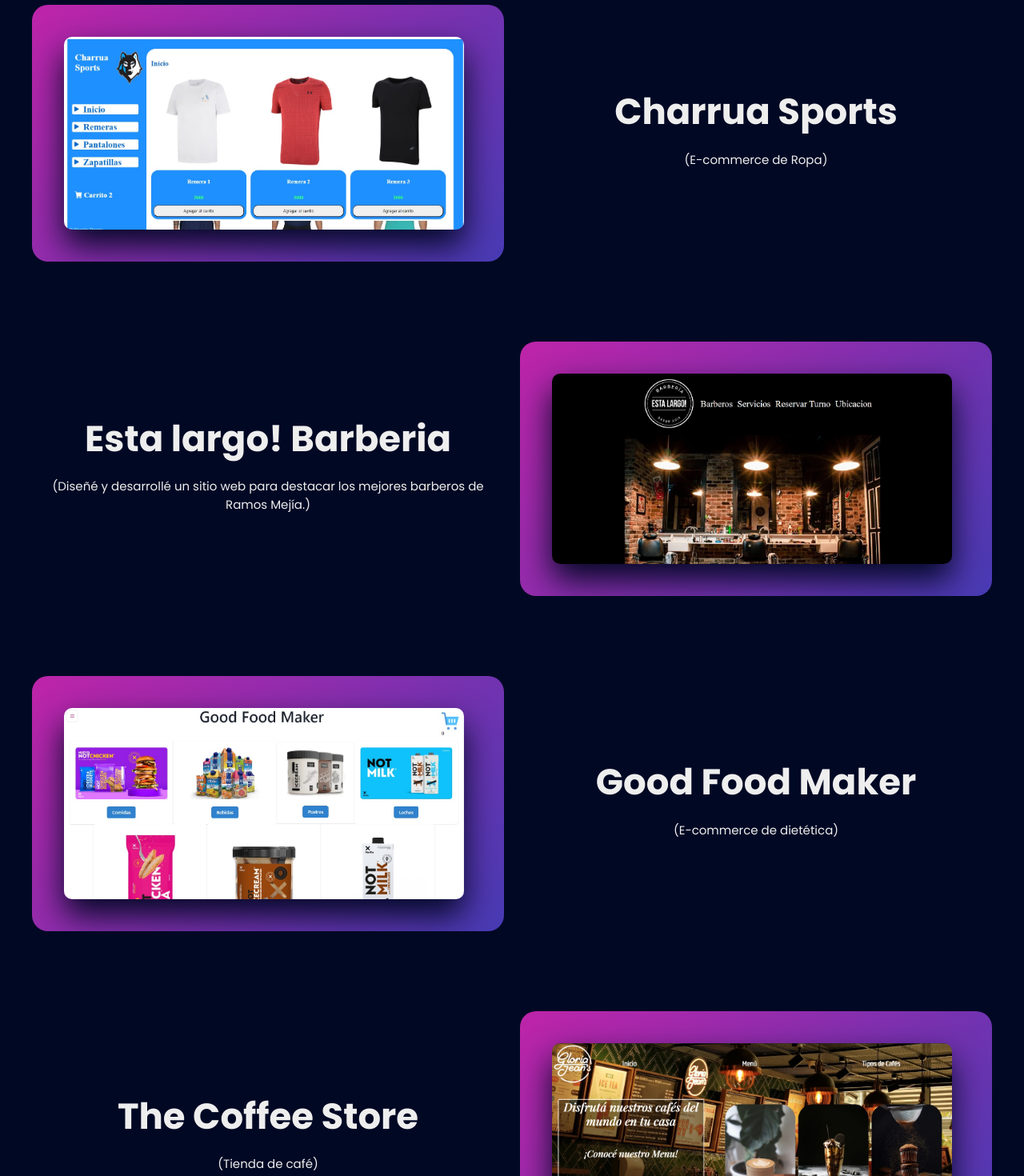
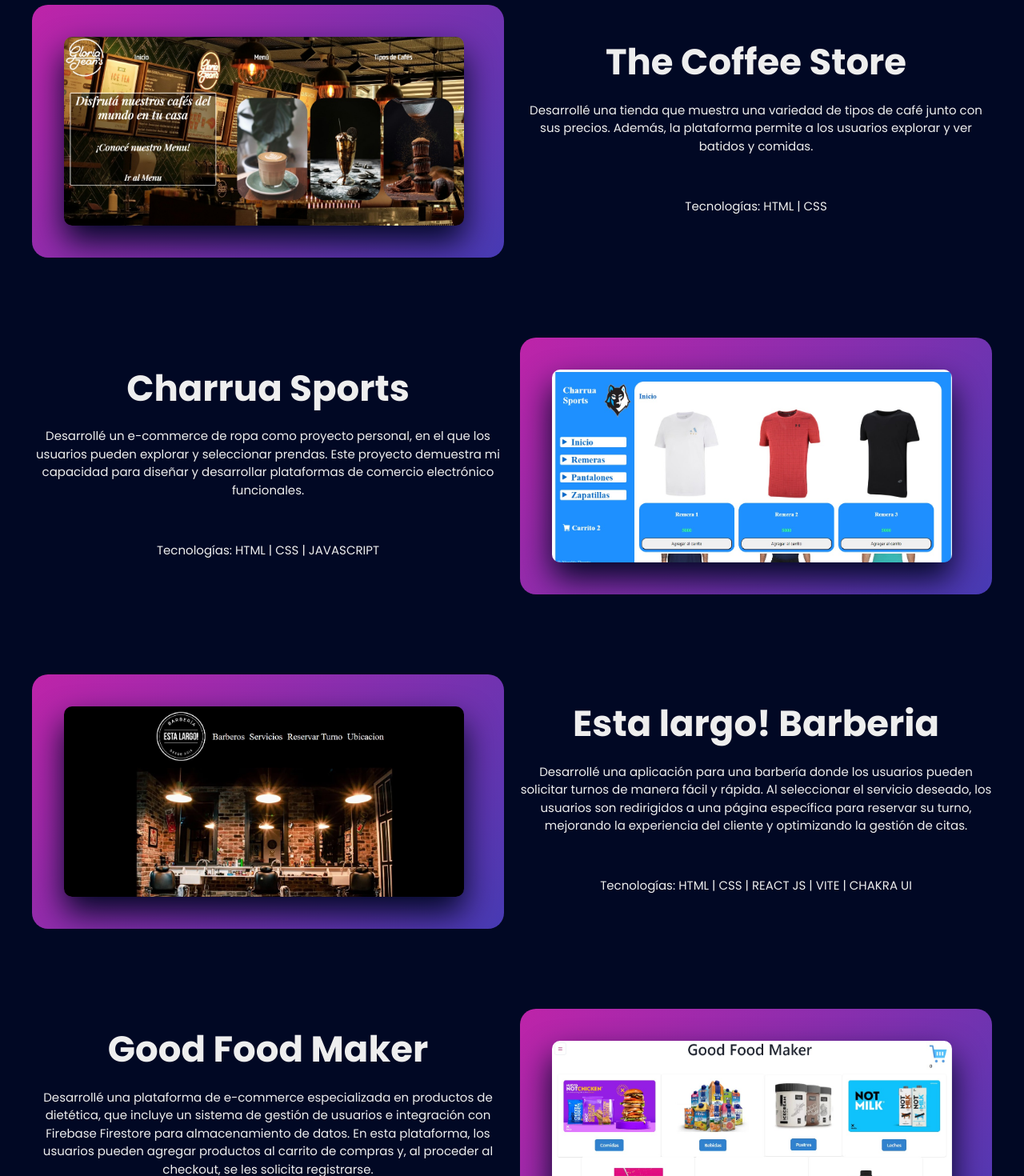
Before and after one commit to Nicollorente/my-portfolio-nicolas-duarte, a React (Vite) app: page / in a window 1280 px wide. Shown: the part 3700-5170 px from the top of the page at 80% size. Built offline with nearby package versions, Linux system fonts and the light colour scheme; a web font is replaced by a local one.

Commit message:
Agregando descripcion en los proyectos y tecnologias utilizadas

```diff
--- a/src/Components/Proyectos.jsx
+++ b/src/Components/Proyectos.jsx
@@ -6,49 +6,57 @@
   const [listProyectos] = useState([
     {
       nombre: "Alma Nails",
-      des: "Primer Proyecto de diseño de uñas",
-
+      des: "Mi primer Proyecto en diseño de uñas",
       img: "alma-nails.jpeg",
-      link:"https://almanails.netlify.app/"
+      link:"https://almanails.netlify.app/",
+      tec:"Tecnologías: HTML | CSS"
     },
     {
       nombre: "Alma Nails (Services)",
       des: "Segundo Proyecto de diseño de uñas enfocado en sus servicios",
       img: "project-alma-nails-services.png",
-      link:"https://alma-nails-card.netlify.app/"
+      link:"https://alma-nails-card.netlify.app/",
+      tec:" Tecnologías: HTML | CSS | JAVASCRIPT"
     }
     ,
+
+    {
+      nombre: "The Coffee Store",
+      des: "Desarrollé una tienda que muestra una variedad de tipos de café junto con sus precios. Además, la plataforma permite a los usuarios explorar y ver  batidos y comidas.",
+      img: "the-coffee-store.jpeg",
+      link:"https://the-coffee-store-nicolas-duarte.netlify.app/",
+      tec: "Tecnologías: HTML | CSS"
+    },
+
     {
       nombre: "Charrua Sports",
-      des: "E-commerce de Ropa",
+      des: "Desarrollé un e-commerce de ropa como proyecto personal, en el que los usuarios pueden explorar y seleccionar prendas. Este proyecto demuestra mi capacidad para diseñar y desarrollar plataformas de comercio electrónico funcionales.",
       img: "charrua-sports.jpeg",
-      link:"https://charruasports.netlify.app/"
+      link:"https://charruasports.netlify.app/",
+      tec: "Tecnologías: HTML | CSS | JAVASCRIPT"
     },
 
     {
       nombre: "Esta largo! Barberia",
-      des: "Diseñé y desarrollé un sitio web para destacar los mejores barberos de Ramos Mejía.",
+      des: "Desarrollé una aplicación para una barbería donde los usuarios pueden solicitar turnos de manera fácil y rápida. Al seleccionar el servicio deseado, los usuarios son redirigidos a una página específica para reservar su turno, mejorando la experiencia del cliente y optimizando la gestión de citas.",
       img: "esta-largo-barberia.jpeg",
-      link:"https://esta-largo-barberia.netlify.app/"
+      link:"https://esta-largo-barberia.netlify.app/",
+      tec: "Tecnologías: HTML | CSS | REACT JS | VITE | CHAKRA UI"
     },
 
     {
       nombre: "Good Food Maker",
-      des: "E-commerce de dietética",
+      des: "Desarrollé una plataforma de e-commerce especializada en productos de dietética, que incluye un sistema de gestión de usuarios e integración con Firebase Firestore para almacenamiento de datos. En esta plataforma, los usuarios pueden agregar productos al carrito de compras y, al proceder al checkout, se les solicita registrarse. ",
       img: "good-food-maker.jpeg",
-      link:"https://good-food-maker.netlify.app/"
-    },
-    {
-      nombre: "The Coffee Store",
-      des: "Tienda de café",
-      img: "the-coffee-store.jpeg",
-      link:"https://the-coffee-store-nicolas-duarte.netlify.app/"
+      link:"https://good-food-maker.netlify.app/",
+      tec: "Tecnologías: HTML | CSS | JAVASCRIPT | REACT JS | VITE | FIREBASE | CHAKRA UI"
     },
     {
       nombre: "Las 7 Maravillas del Mundo",
-      des: "Página web que muestra información sobre las 7 maravillas del mundo",
+      des: "Este proyecto presenta una experiencia visual y educativa que destaca los paisajes de las 7 maravillas del mundo. Cada maravilla es acompañada por una narrativa histórica detallada que proporciona contexto y profundidad a su significado y relevancia cultural.",
       img: "las-7-maravillas-del-mundo.jpeg",
-      link:"https://las-7-maravillas-del-mundo.netlify.app/"
+      link:"https://las-7-maravillas-del-mundo.netlify.app/",
+      tec:"Tecnologías: HTML | CSS | JAVASCRIPT"
     },
   ]);
   return (
@@ -76,7 +84,9 @@
             </div>
             <div className="content">
               <h3>{value.nombre}</h3>
-              <p>({value.des})</p>
+              <p>{value.des}</p>
+              <br />
+              <p>{value.tec}</p>
             </div>
           </div>
         ))}
```
